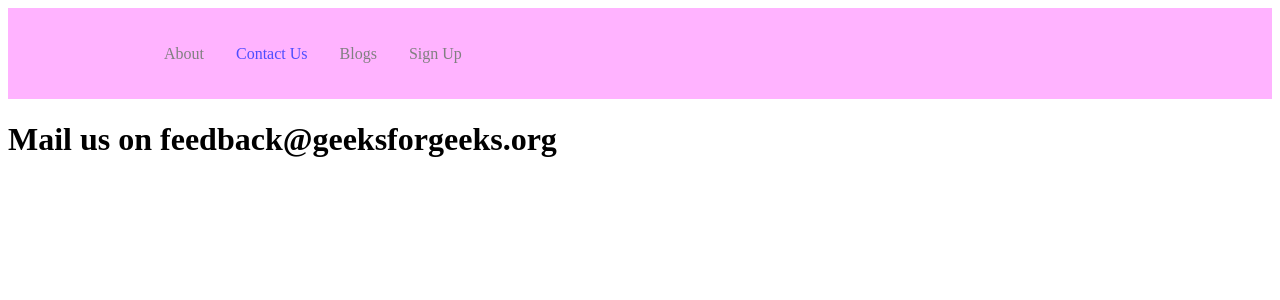
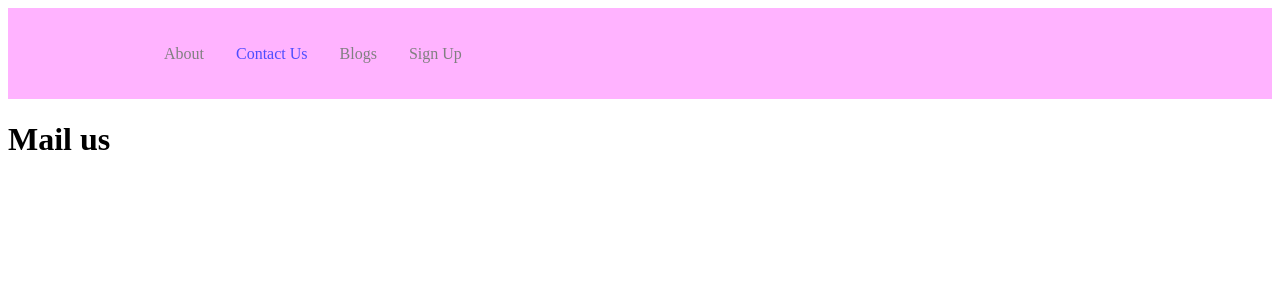
Before and after one commit to ericrothmuller/sky-marketing, a React (Create React App) app: page /contact in a window 1280 px wide. Shown: the top 300 px of the page. Built offline with nearby package versions, Linux system fonts and the light colour scheme.

Commit message:
Updated nav items

```diff
--- a/src/App.js
+++ b/src/App.js
@@ -3,7 +3,7 @@ import './App.css';
 import Navbar from './components/Navbar';
 import { BrowserRouter as Router, Routes, Route}
 	from 'react-router-dom';
-import Home from './pages';
+import Home from './pages/home';
 import About from './pages/about';
 import Blogs from './pages/blogs';
 import SignUp from './pages/signup';
--- a/src/pages/contact.js
+++ b/src/pages/contact.js
@@ -3,7 +3,7 @@ import React from 'react';
 const Contact = () => {
 return (
 	<div>
-	<h1>Mail us on feedback@geeksforgeeks.org</h1>
+	<h1>Mail us</h1>
 	</div>
 );
 };
```
Also changed, not shown: src/components/Home.js (deleted, +0 -9 lines), src/pages/home.js (renamed from src/pages/index.js).
